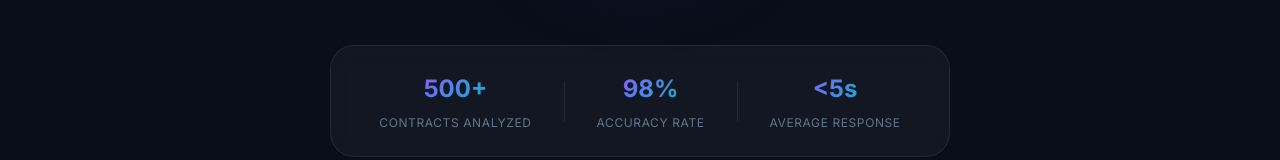
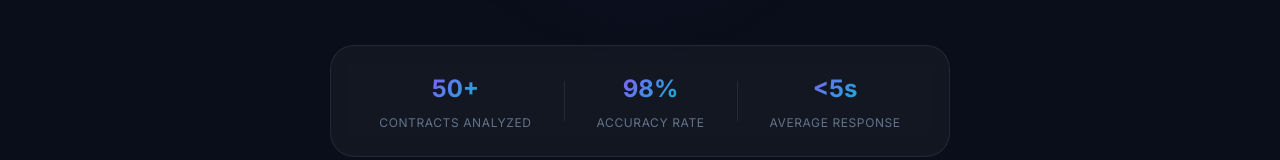
Before and after one commit to abhi2715/Legal-AI-agent, a React (Vite) app in the folder client/: page / in a window 1280 px wide. Shown: the part 577-737 px from the top of the page. Built offline with nearby package versions, Linux system fonts and the light colour scheme; no server answers.

Commit message:
fix: change hero stats back to 50+

```diff
--- a/client/src/components/Hero.tsx
+++ b/client/src/components/Hero.tsx
@@ -56,7 +56,7 @@
 
         <div className="hero__stats animate-fade-in-up delay-4">
           <div className="hero__stat">
-            <span className="hero__stat-number">500+</span>
+            <span className="hero__stat-number">50+</span>
             <span className="hero__stat-label">Contracts Analyzed</span>
           </div>
           <div className="hero__stat-divider" />
```
